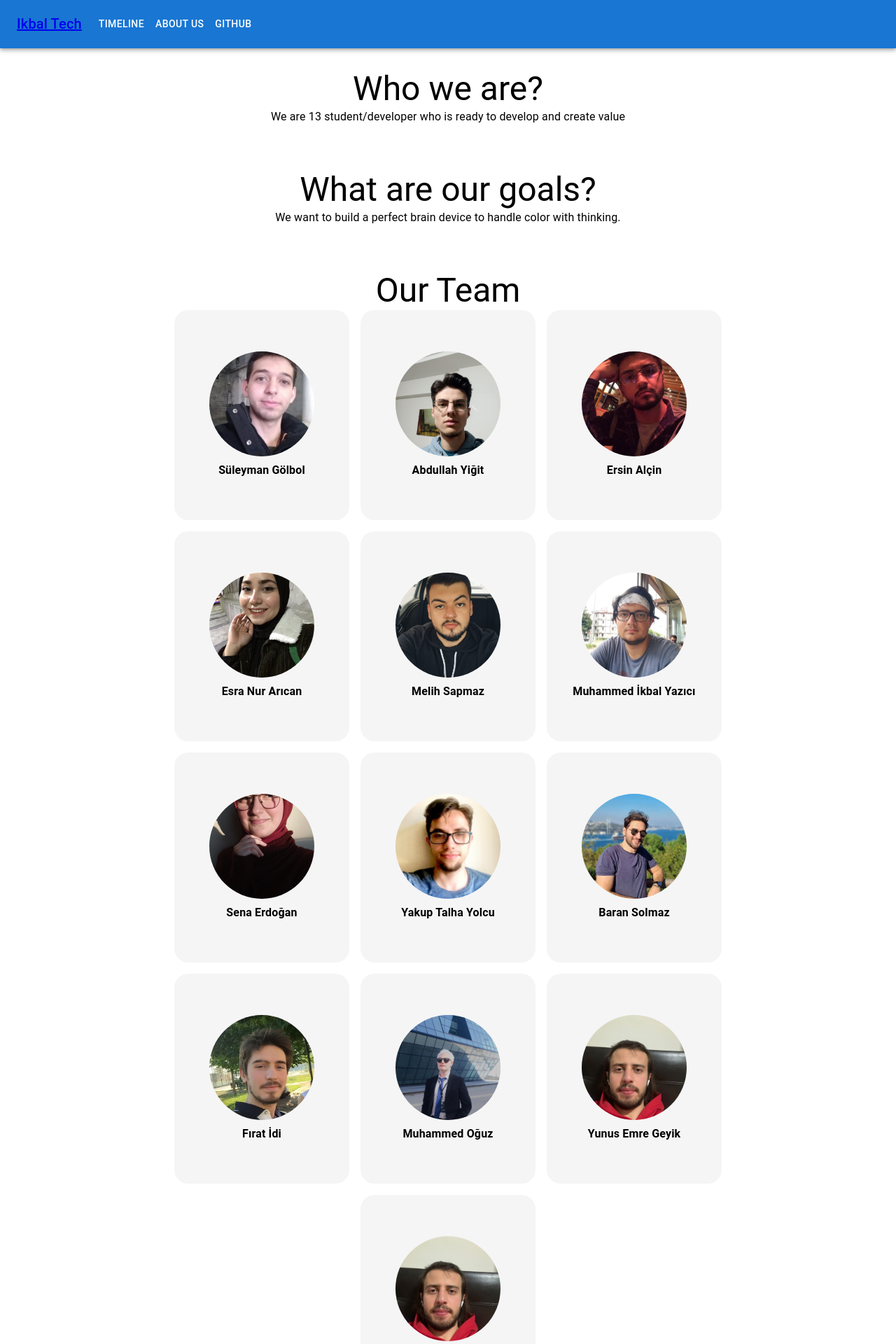
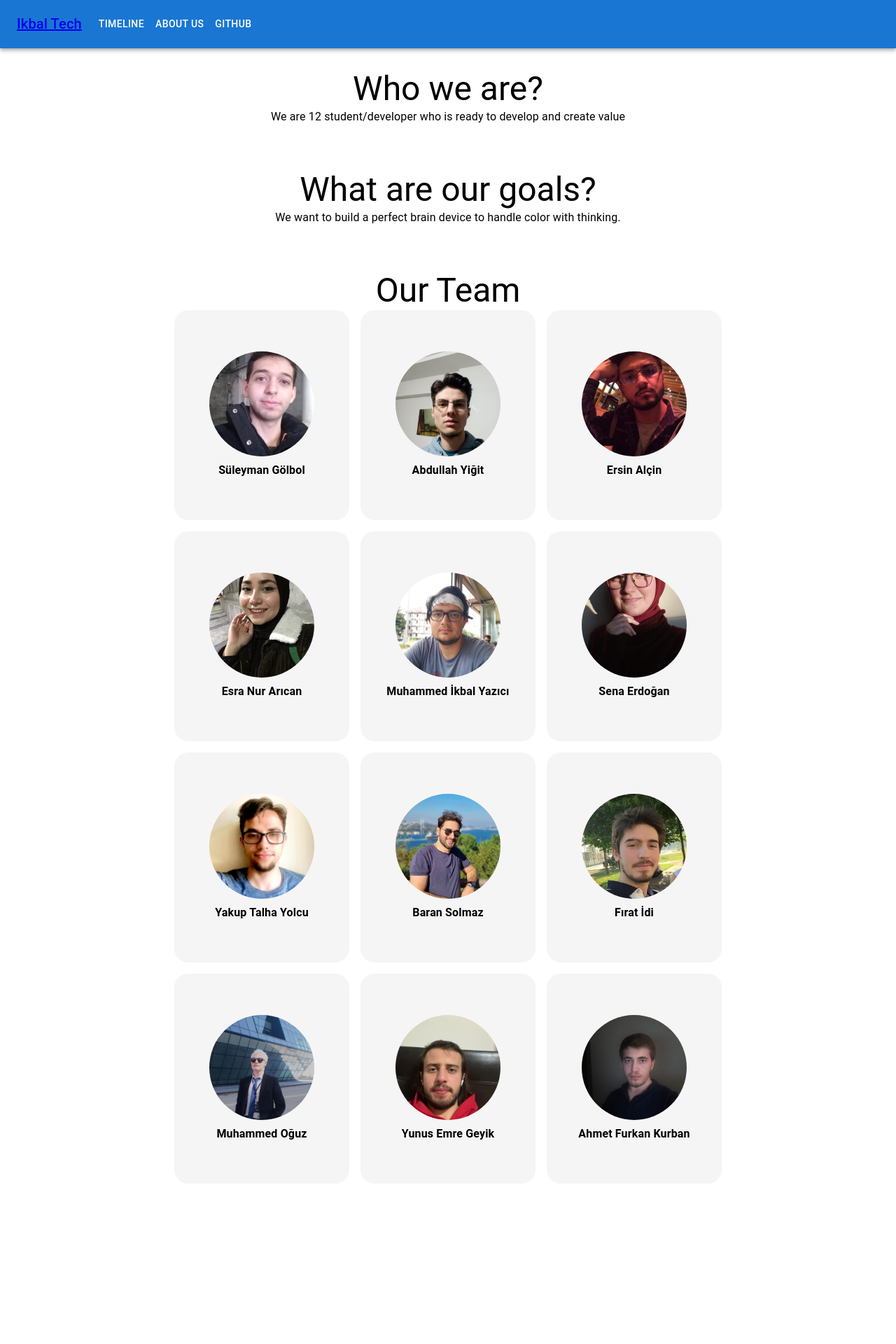
Before and after one commit to Ikbal-Tech/website, a Next.js app: page /about-us in a window 1280 px wide. Shown: the top 1920 px of the page at 70% size. After the commit the page ends 1721 px from the top, so only its background shows below. Built offline with nearby package versions, Linux system fonts and the light colour scheme.

Commit message:
Add missing team member

```diff
--- a/pages/about-us.js
+++ b/pages/about-us.js
@@ -39,7 +39,7 @@ const aboutUs = () => {
           Who we are?
         </Typography>
         <Typography textAlign="center">
-          We are 13 student/developer who is ready to develop and create value
+          We are 12 student/developer who is ready to develop and create value
         </Typography>
       </Stack>
 
@@ -81,10 +81,6 @@ const aboutUs = () => {
             name="Esra Nur Arıcan"
           />
           <TeamMember
-            path="/images/team/Melih_sapmaz.jpeg"
-            name="Melih Sapmaz"
-          />
-          <TeamMember
             path="/images/team/muhammed_ikbal_yazici.jpeg"
             name="Muhammed İkbal Yazıcı"
           />
@@ -111,8 +107,8 @@ const aboutUs = () => {
             name="Yunus Emre Geyik"
           />
           <TeamMember
-            path="/images/team/Yunus_Emre_Geyik.jpeg"
-            name="Yunus Emre Geyik"
+            path="/images/team/Ahmet_Furkan_Kurban.jpeg"
+            name="Ahmet Furkan Kurban"
           />
         </Stack>
       </Stack>
```
Also changed, not shown: public/images/team/Ahmet_Furkan_Kurban.jpeg (added).
